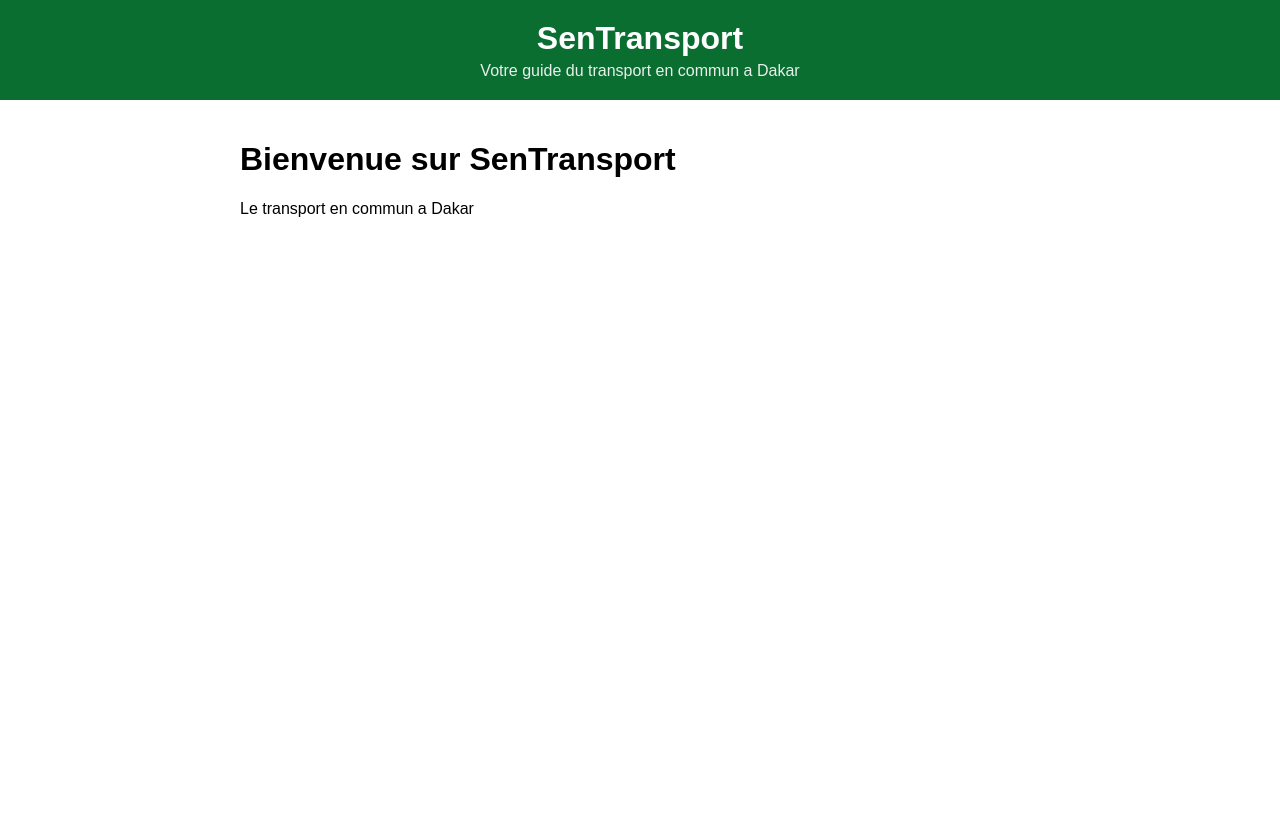
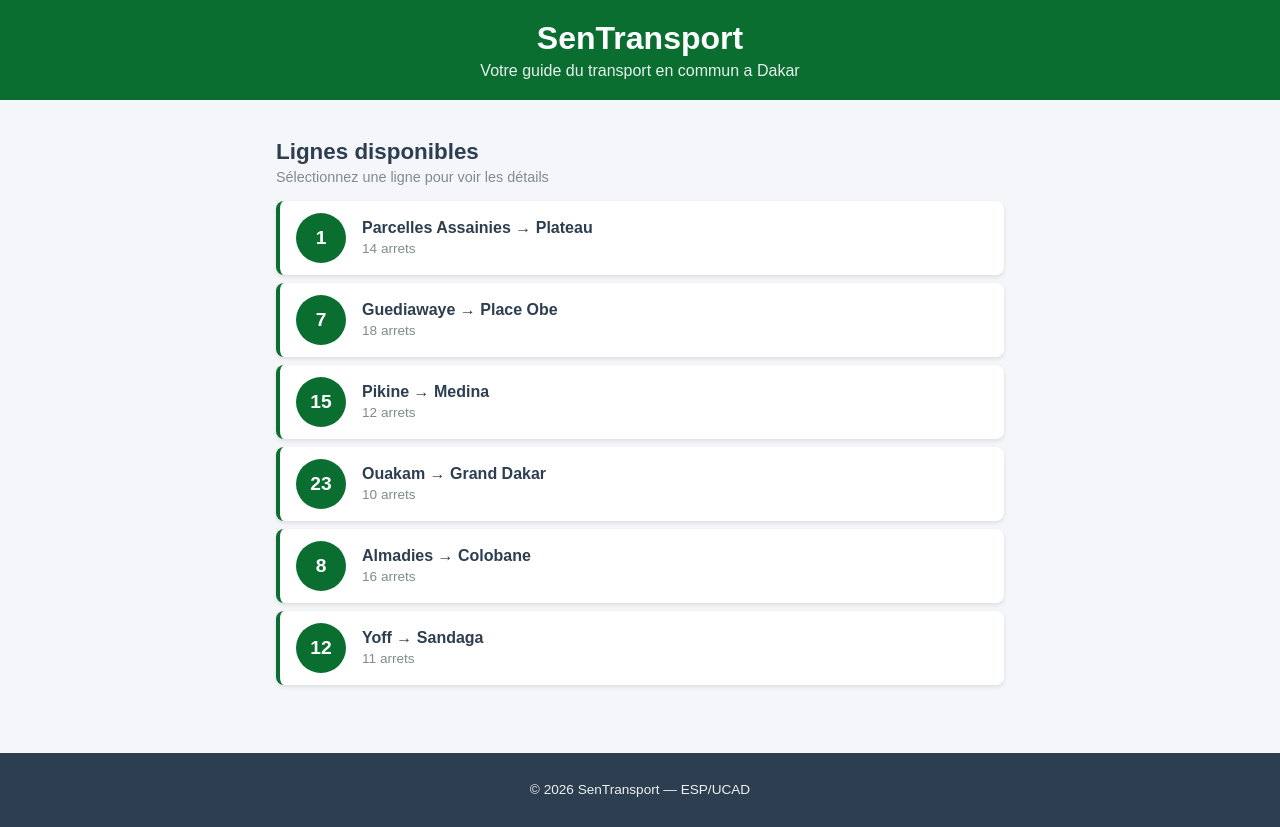
Before and after one commit to itbezaii/senTransport, a React (Create React App) app: page / in a window 1280 px wide. Before the commit the page ends 800 px from the top, so only its background shows below. Built offline with nearby package versions, Linux system fonts and the light colour scheme.

Commit message:
Lab2: Composants statistiques LigneBus et ListeLignes

```diff
--- a/src/App.css
+++ b/src/App.css
@@ -1,10 +1,22 @@
 .App {
   font-family: Arial, sans-serif;
   min-height: 100vh;
+  background-color: #f5f6fa;
+  display: flex;
+  flex-direction: column;
 }
 
-.contenu{
+.contenu {
   padding: 20px;
   max-width: 800px;
   margin: 0 auto;
+  width: 100%;
+  box-sizing: border-box;
+  flex: 1;
 }
+
+@media (max-width: 600px) {
+  .contenu {
+    padding: 12px;
+  }
+}
--- a/src/App.js
+++ b/src/App.js
@@ -1,14 +1,43 @@
 import "./App.css";
 import Header from "./Header";
+import ListeLignes from "./ListeLignes";
+import Footer from "./Footer";
 
 function App() {
+  const lignes = [
+    {
+      id: 1,
+      numero: "1",
+      depart: "Parcelles Assainies",
+      arrivee: "Plateau",
+      arrets: 14,
+    },
+    {
+      id: 2,
+      numero: "7",
+      depart: "Guediawaye",
+      arrivee: "Place Obe",
+      arrets: 18,
+    },
+    { id: 3, numero: "15", depart: "Pikine", arrivee: "Medina", arrets: 12 },
+    {
+      id: 4,
+      numero: "23",
+      depart: "Ouakam",
+      arrivee: "Grand Dakar",
+      arrets: 10,
+    },
+    { id: 5, numero: "8", depart: "Almadies", arrivee: "Colobane", arrets: 16 },
+    { id: 6, numero: "12", depart: "Yoff", arrivee: "Sandaga", arrets: 11 },
+  ];
+
   return (
     <div className="App">
       <Header />
       <main className="contenu">
-        <h1>Bienvenue sur SenTransport</h1>
-        <p>Le transport en commun a Dakar</p>
+        <ListeLignes lignes={lignes} />
       </main>
+      <Footer />
     </div>
   );
 }
--- /dev/null
+++ b/src/Footer.css
@@ -0,0 +1,8 @@
+.footer {
+  background-color: #2c3e50;
+  color: #ecf0f1;
+  text-align: center;
+  padding: 16px;
+  margin-top: 40px;
+  font-size: 0.85rem;
+}
--- /dev/null
+++ b/src/Footer.js
@@ -0,0 +1,11 @@
+import "./Footer.css";
+
+function Footer() {
+  return (
+    <footer className="footer">
+      <p>&copy; 2026 SenTransport &mdash; ESP/UCAD</p>
+    </footer>
+  );
+}
+
+export default Footer;
--- /dev/null
+++ b/src/LigneBus.css
@@ -0,0 +1,49 @@
+.ligne-bus {
+  display: flex;
+  align-items: center;
+  padding: 12px 16px;
+  margin: 8px 0;
+  background-color: #ffffff;
+  border-radius: 8px;
+  border-left: 4px solid #0a6e31;
+  box-shadow: 0 2px 4px rgba(0, 0, 0, 0.1);
+  cursor: pointer;
+  transition: transform 0.2s, box-shadow 0.2s;
+}
+
+.ligne-bus:hover {
+  transform: translateX(4px);
+  box-shadow: 0 4px 8px rgba(0, 0, 0, 0.15);
+}
+
+.ligne-numero {
+  background-color: #0a6e31;
+  color: white;
+  font-weight: bold;
+  font-size: 1.2rem;
+  width: 50px;
+  height: 50px;
+  border-radius: 50%;
+  display: flex;
+  align-items: center;
+  justify-content: center;
+  margin-right: 16px;
+  flex-shrink: 0;
+}
+
+.ligne-info {
+  display: flex;
+  flex-direction: column;
+}
+
+.ligne-trajet {
+  font-size: 1rem;
+  font-weight: 600;
+  color: #2c3e50;
+}
+
+.ligne-arrets {
+  font-size: 0.85rem;
+  color: #7f8c8d;
+  margin-top: 4px;
+}
--- /dev/null
+++ b/src/LigneBus.js
@@ -0,0 +1,15 @@
+import "./LigneBus.css";
+function LigneBus({ numero, depart, arrivee, arrets }) {
+  return (
+    <div className="ligne-bus">
+      <div className="ligne-numero">{numero} </div>
+      <div className="ligne-info ">
+        <span className="ligne-trajet">
+          {depart} &rarr; {arrivee}
+        </span>
+        <span className="ligne-arrets">{arrets} arrets </span>
+      </div>
+    </div>
+  );
+}
+export default LigneBus;
--- /dev/null
+++ b/src/ListeLignes.css
@@ -0,0 +1,16 @@
+.liste-lignes {
+  padding: 0 16px;
+}
+
+.liste-titre {
+  color: #2c3e50;
+  font-size: 1.4rem;
+  margin-bottom: 4px;
+}
+
+.liste-description {
+  color: #7f8c8d;
+  font-size: 0.9rem;
+  margin-top: 0;
+  margin-bottom: 16px;
+}
--- /dev/null
+++ b/src/ListeLignes.js
@@ -0,0 +1,24 @@
+import "./ListeLignes.css";
+import LigneBus from "./LigneBus";
+
+function ListeLignes({ lignes }) {
+  return (
+    <div className="liste-lignes">
+      <h2 className="liste-titre">Lignes disponibles</h2>
+      <p className="liste-description">
+        Sélectionnez une ligne pour voir les détails
+      </p>
+      {lignes.map((ligne) => (
+        <LigneBus
+          key={ligne.id}
+          numero={ligne.numero}
+          depart={ligne.depart}
+          arrivee={ligne.arrivee}
+          arrets={ligne.arrets}
+        />
+      ))}
+    </div>
+  );
+}
+
+export default ListeLignes;
```
